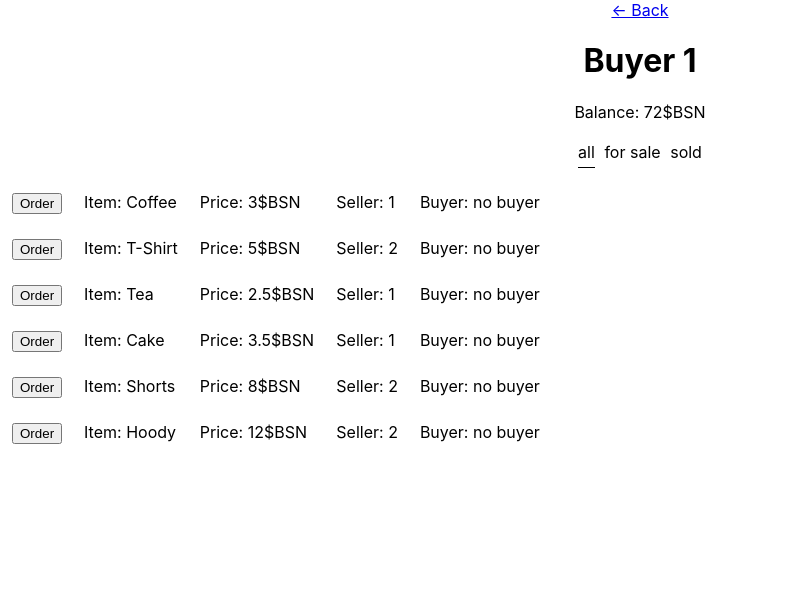
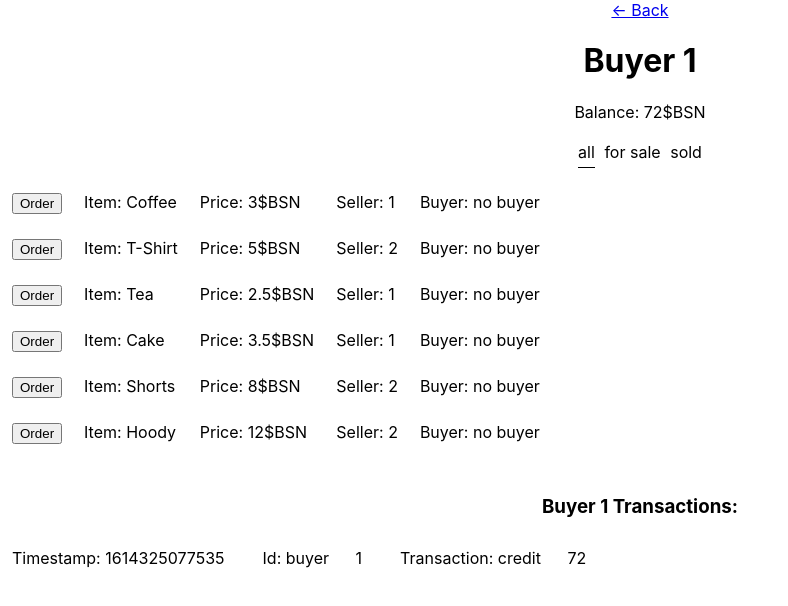
Before and after one commit to timhc22/shopping-poc, a React (Create React App) app: page /buyer/1 in a window 1280 px wide. Shown: the top 606 px of the page, without its empty margins (0-788 px from the left). Built offline with nearby package versions, Linux system fonts and the light colour scheme.

Commit message:
Show transactions for all users

```diff
--- /dev/null
+++ b/src/components/TransactionsList.tsx
@@ -0,0 +1,76 @@
+import React from 'react';
+import { connect } from 'react-redux';
+import { Transaction as TransactionType } from "../types/Transaction";
+
+type TransactionsProps = {
+  transactions: TransactionType[],
+  type?: string,
+  id?: number | string
+}
+
+const TransactionsList = ({ transactions, type, id }: TransactionsProps ) => {
+  if (type == '' && id == '') {
+    console.log(transactions);
+    return (
+      <table className="transactions table-style">
+        <tbody>
+        { transactions.slice(0).reverse().map((t: TransactionType) => (
+        <tr key={t.timestamp}>
+          <td>Timestamp: {t.timestamp}&emsp;</td>
+          <td>Id: {t.type}&nbsp;</td>
+          <td>{t.id}&emsp;</td>
+          <td>Transaction: {t.transactionType}&nbsp;</td>
+          <td>{t.amount}&emsp;</td>
+        </tr>
+        ))}
+        </tbody>
+      </table>
+    )
+  }
+
+  let userTotal = 0;
+
+  const userTransactions = transactions.map((t: TransactionType) => {
+    // todo add more checks
+    if (t.type === type && t.id === id) {
+      userTotal = userTotal + t.amount;
+      return t;
+    }
+  }).filter(e=>e);
+
+  if (userTransactions.length !== 0) {
+    console.log(userTransactions);
+
+    return (
+      <table className="transactions table-style">
+        <tbody>
+
+        {/* todo WHY CAN'T I MAKE THIS A TRANSACTIONTYPE?? have to use any */}
+
+        {userTransactions.slice(0).reverse().map((tr: any) => (
+          <tr key={tr.timestamp}>
+            <td>Timestamp: {tr.timestamp}&emsp;</td>
+            <td>Id: {tr.type}&nbsp;</td>
+            <td>{tr.id}&emsp;</td>
+            <td>Transaction: {tr.transactionType}&nbsp;</td>
+            <td>{tr.amount}&emsp;</td>
+          </tr>
+        ))}
+        </tbody>
+      </table>
+    )
+  } else {
+    return (
+      <span>'No Transactions'</span>
+    )
+  }
+};
+
+const mapStateToProps = (state: any) => {
+  const transactions = state.items.transactions;
+  return { transactions };
+}
+//
+export default connect(
+  mapStateToProps
+)(TransactionsList);
--- a/src/components/UserBalance.tsx
+++ b/src/components/UserBalance.tsx
@@ -9,24 +9,6 @@ type UserBalanceProps = {
 }
 
 const UserBalance = ({ transactions, type, id }: UserBalanceProps ) => {
-  if (type == '' && id == '') {
-    return (
-      <table className="transactions table-style">
-        <tbody>
-        { transactions.slice(0).reverse().map(t => (
-        <tr key={t.timestamp}>
-          <td>Timestamp: {t.timestamp}&emsp;</td>
-          <td>Id: {t.type}&nbsp;</td>
-          <td>{t.id}&emsp;</td>
-          <td>Transaction: {t.transactionType}&nbsp;</td>
-          <td>{t.amount}&emsp;</td>
-        </tr>
-        ))}
-        </tbody>
-      </table>
-    )
-  }
-
   let userTotal = 0;
 
   const userTransactions = transactions.map(t => {
--- a/src/pages/BuyerPage/BuyerPage.tsx
+++ b/src/pages/BuyerPage/BuyerPage.tsx
@@ -3,6 +3,7 @@ import { Link } from 'react-router-dom';
 import ForSaleList from "../../components/ForSaleList";
 import ItemStateFilters from "../../components/ItemStateFilters";
 import UserBalance from "../../components/UserBalance";
+import TransactionsList from "../../components/TransactionsList";
 
 export default function BuyerPage(props: any): JSX.Element {
   const buyerId = parseInt(props.match.params.id);
@@ -19,6 +20,10 @@ export default function BuyerPage(props: any): JSX.Element {
 
       <ItemStateFilters />
       <ForSaleList buyerId={buyerId}/>
+
+      <br/>
+      <h3>Buyer {buyerId} Transactions:</h3>
+      <TransactionsList type="buyer" id={buyerId}/>
     </div>
   );
 }
--- a/src/pages/SellerPage/SellerPage.tsx
+++ b/src/pages/SellerPage/SellerPage.tsx
@@ -4,6 +4,7 @@ import ListItem from "../../components/ListItem";
 import ForSaleList from "../../components/ForSaleList";
 import ItemStateFilters from "../../components/ItemStateFilters";
 import UserBalance from "../../components/UserBalance";
+import TransactionsList from "../../components/TransactionsList";
 
 export default function SellerPage(props: any): JSX.Element {
   const sellerId = parseInt(props.match.params.id);
@@ -21,6 +22,10 @@ export default function SellerPage(props: any): JSX.Element {
       <br/>
       <ItemStateFilters />
       <ForSaleList readOnly={true} sellerId={sellerId} />
+
+      <br/>
+      <h3>Buyer {sellerId} Transactions:</h3>
+      <TransactionsList type="seller" id={sellerId}/>
     </div>
   );
 }
--- a/src/pages/TransactionsPage/TransactionsPage.tsx
+++ b/src/pages/TransactionsPage/TransactionsPage.tsx
@@ -1,6 +1,6 @@
 import React from 'react';
 import { Link } from 'react-router-dom';
-import UserBalance from "../../components/UserBalance";
+import TransactionsList from "../../components/TransactionsList";
 
 export default function TransactionsPage(): JSX.Element {
 
@@ -11,7 +11,7 @@ export default function TransactionsPage(): JSX.Element {
       </Link>
 
       <h1>Transactions</h1>
-      <UserBalance type="" id="" />
+      <TransactionsList type="" id="" />
     </div>
   );
 }
```
